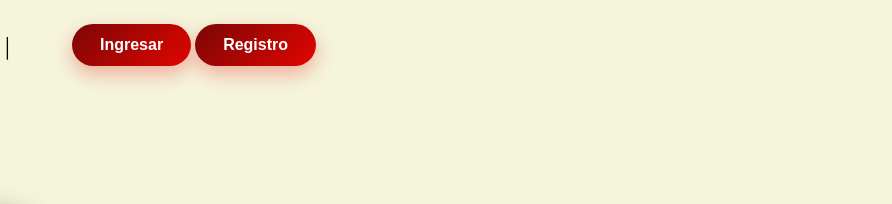
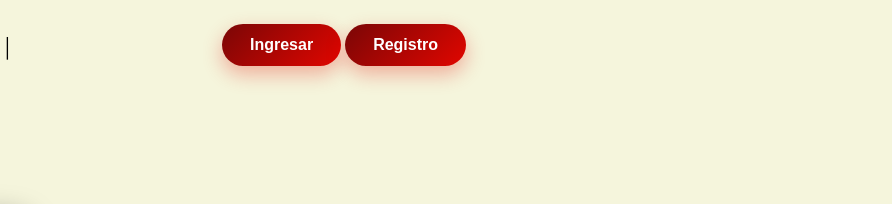
Before and after one commit to juandamartinez1811/Motosmart, a website: page Public/index.html in a window 1280 px wide. Shown: the top 204 px of the page, 1028-1920 px from the left, 892 px wide, since content can reach past the window. Drawn offline with Linux system fonts and the light colour scheme.

Commit message:
git add index.html git commit -m "areglo botones" git push

```diff
--- a/Public/css/styles.css
+++ b/Public/css/styles.css
@@ -30,7 +30,7 @@ h3{
 }
 #Ingreso{
     position: relative;
-    left: 1100px;
+    left: 1250px;
     top: -35px;
 }
 .Botones_Login{
```
